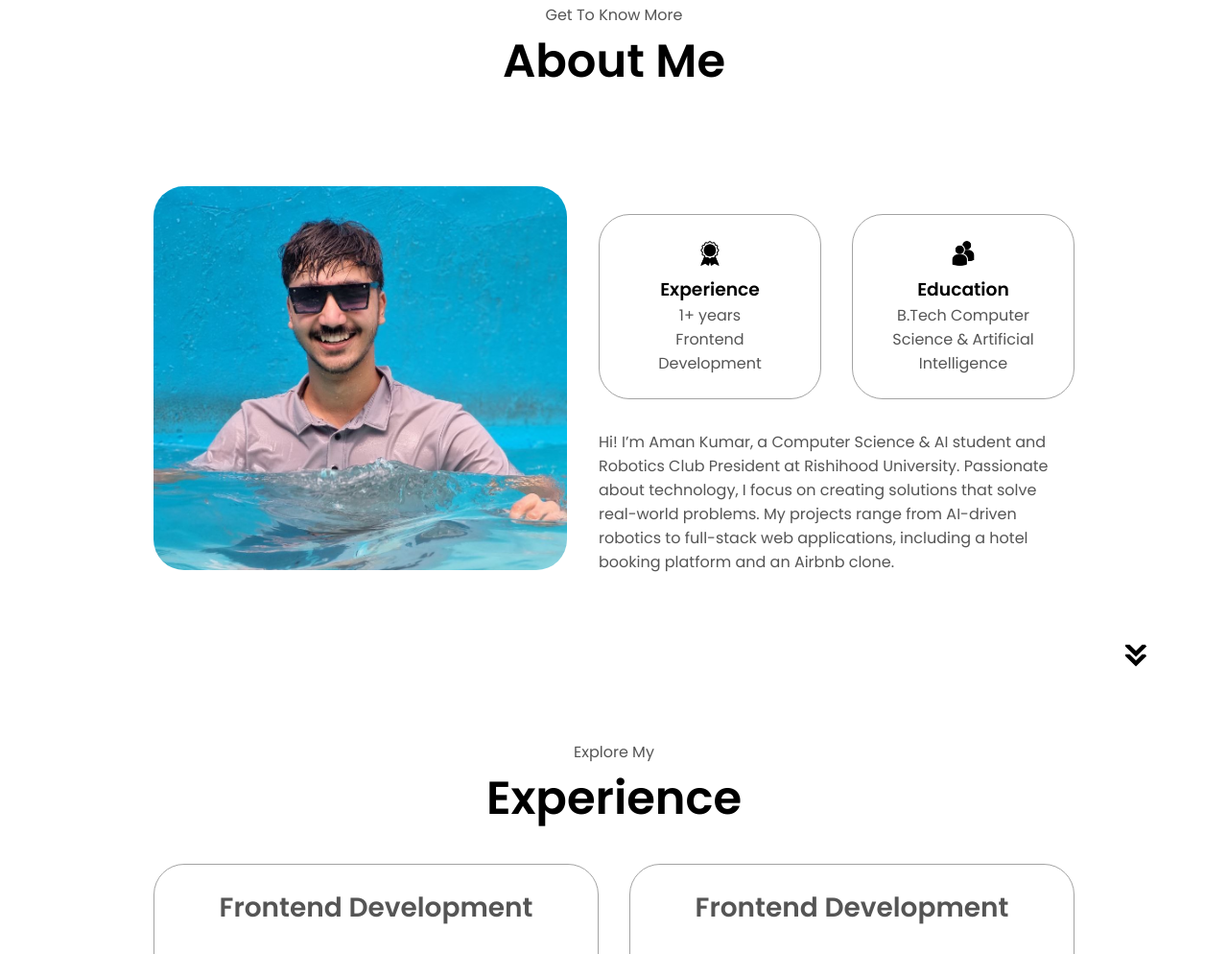
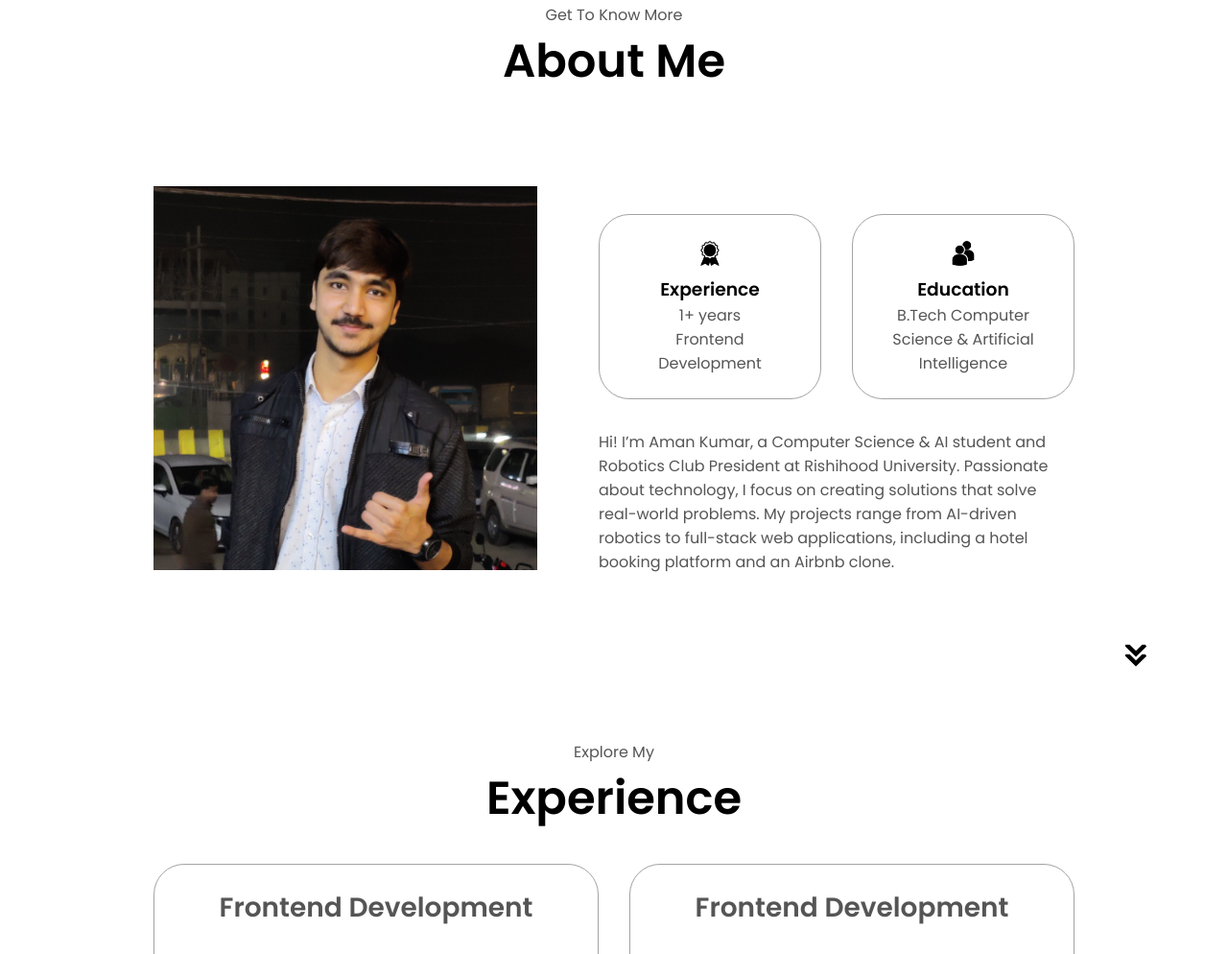
Before and after one commit to aman01k/portfolio, a plain HTML site: page index.html in a window 1280 px wide. Shown: the part 925-1919 px from the top of the page at 96% size. Drawn offline with Linux system fonts and the light colour scheme.

Commit message:
Update index.html

```diff
--- a/index.html
+++ b/index.html
@@ -77,9 +77,9 @@
       <div class="section-container">
         <div class="section__pic-container">
           <img
-            src="./assets/about-pic.png"
+            src="./assets/about-pic1.png"
             alt="Profile picture"
-            class="about-pic"
+            class="about-pic1"
           />
         </div>
         <div class="about-details-container">
```
